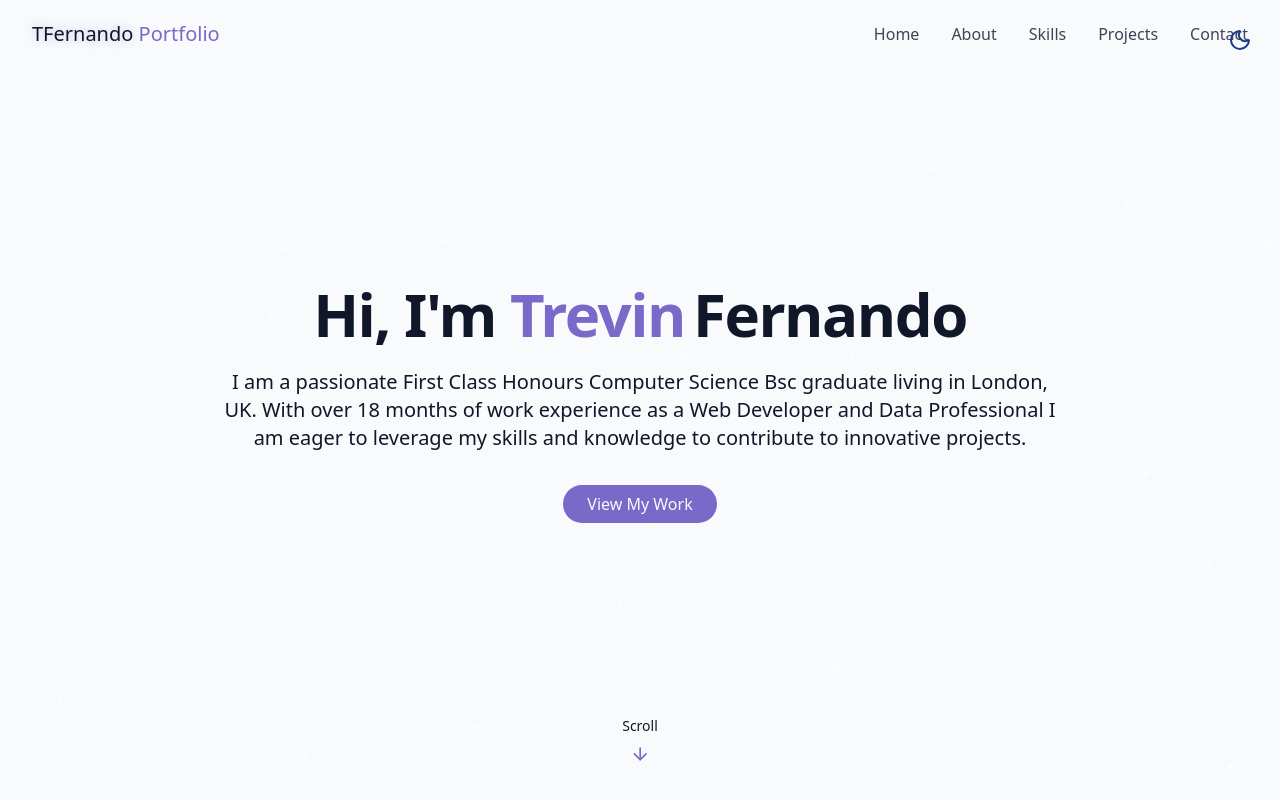
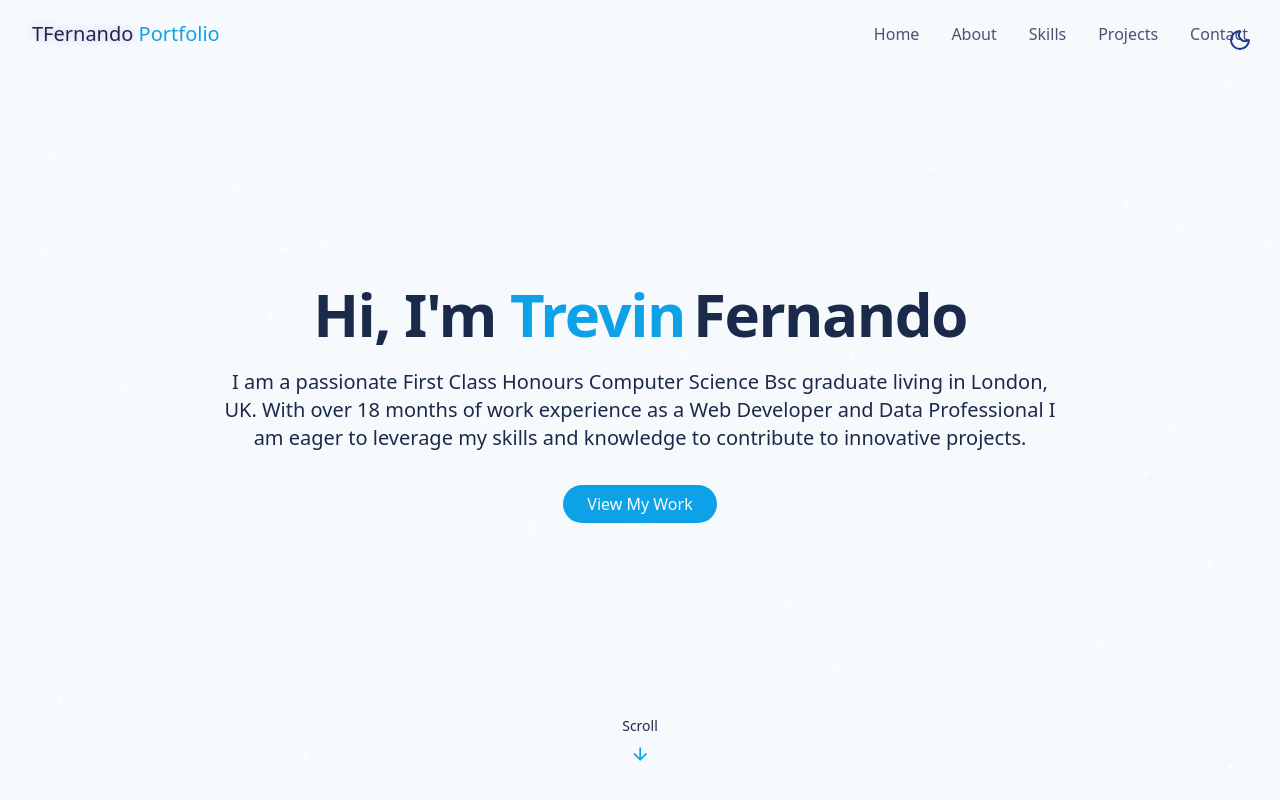
Before and after one commit to T-revin/Portfolio-Website, a React (Vite) app: page / in a window 1280 px wide. Shown: the top 800 px of the page. Built offline with nearby package versions, Linux system fonts and the light colour scheme.

Commit message:
Replaced the "Space" colors with a "Sky/Ocean" palette in index.css

```diff
--- a/src/index.css
+++ b/src/index.css
@@ -18,8 +18,8 @@
   --animate-fade-in-delay-2: fade-in 0.7s ease-in forwards 0.4s;
   --animate-fade-in-delay-3: fade-in 0.7s ease-in forwards 0.6s;
   --animate-fade-in-delay-4: fade-in 0.7s ease-in forwards 0.8s;
-  /* meteor animation */
-  --animate-meteor: meteor 5s ease-in-out forwards;
+  /* drift animation */
+  --animate-drift: drift 20s linear infinite;
 
   @keyframes float {
     0%,
@@ -49,43 +49,41 @@
       transform: translateY(0);
     }
   }
-  @keyframes meteor {
+  @keyframes drift {
     0% {
-      transform: translateX(0) translateY(0) rotate(45deg);
-      opacity: 1;
+      transform: translateX(0) translateY(0);
     }
-    70% {
-      opacity: 1;
+    50% {
+        transform: translateX(-50px) translateY(-20px);
     }
     100% {
-      transform: rotate(215deg) translateX(-500px);
-      opacity: 0;
+      transform: translateX(0) translateY(0);
     }
   }
 }
 
 @layer base {
   :root {
-    --background: 210 40% 98%;
-    --foreground: 222 47% 11%;
+    --background: 210 60% 98%;
+    --foreground: 222 47% 20%;
 
     --card: 0 0% 100%;
 
-    --primary: 250 47% 60%;
+    --primary: 199 89% 48%;
     --primary-foreground: 210 40% 98%;
 
-    --border: 214 32% 91%;
+    --border: 210 40% 90%;
   }
   .dark {
-    --background: 222 47% 4%;
-    --foreground: 213 31% 91%;
+    --background: 222 47% 6%;
+    --foreground: 210 40% 98%;
 
-    --card: 222 47% 8%;
+    --card: 217 33% 15%;
 
-    --primary: 250 65% 65%;
+    --primary: 186 100% 50%;
     --primary-foreground: 213 31% 91%;
 
-    --border: 217 33% 20%;
+    --border: 217 33% 25%;
   }
 
   * {
@@ -150,10 +148,7 @@
   box-shadow: 0 0 10px 2px rgba(255, 255, 255, 0.4);
 }
 
-@utility meteor {
-  @apply absolute bg-linear-to-r from-white via-white to-transparent rounded-full;
-  box-shadow: 0 0 10px 5px rgba(255, 255, 255, 0.3);
-}
+
 
 #root {
   max-width: 100%;
```
